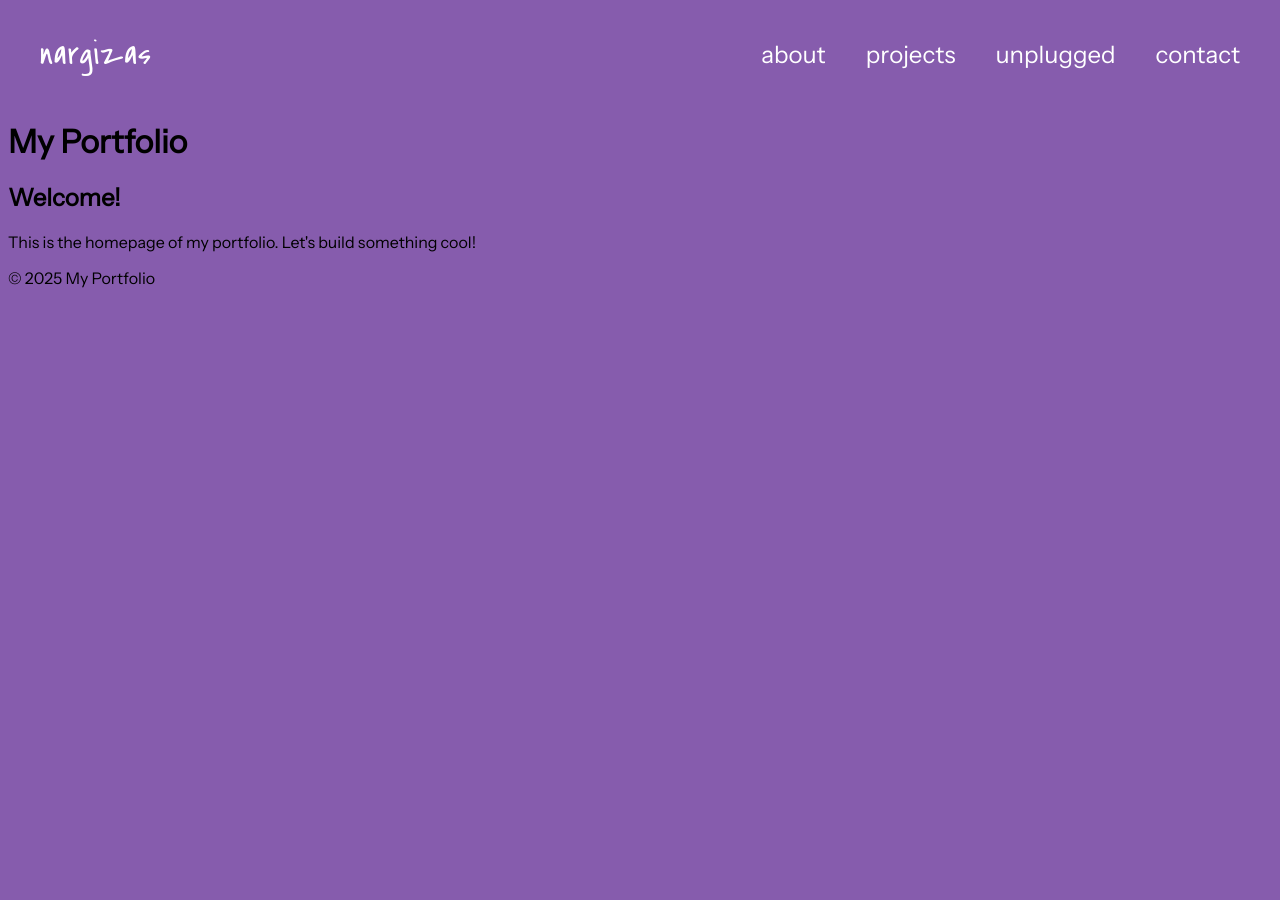
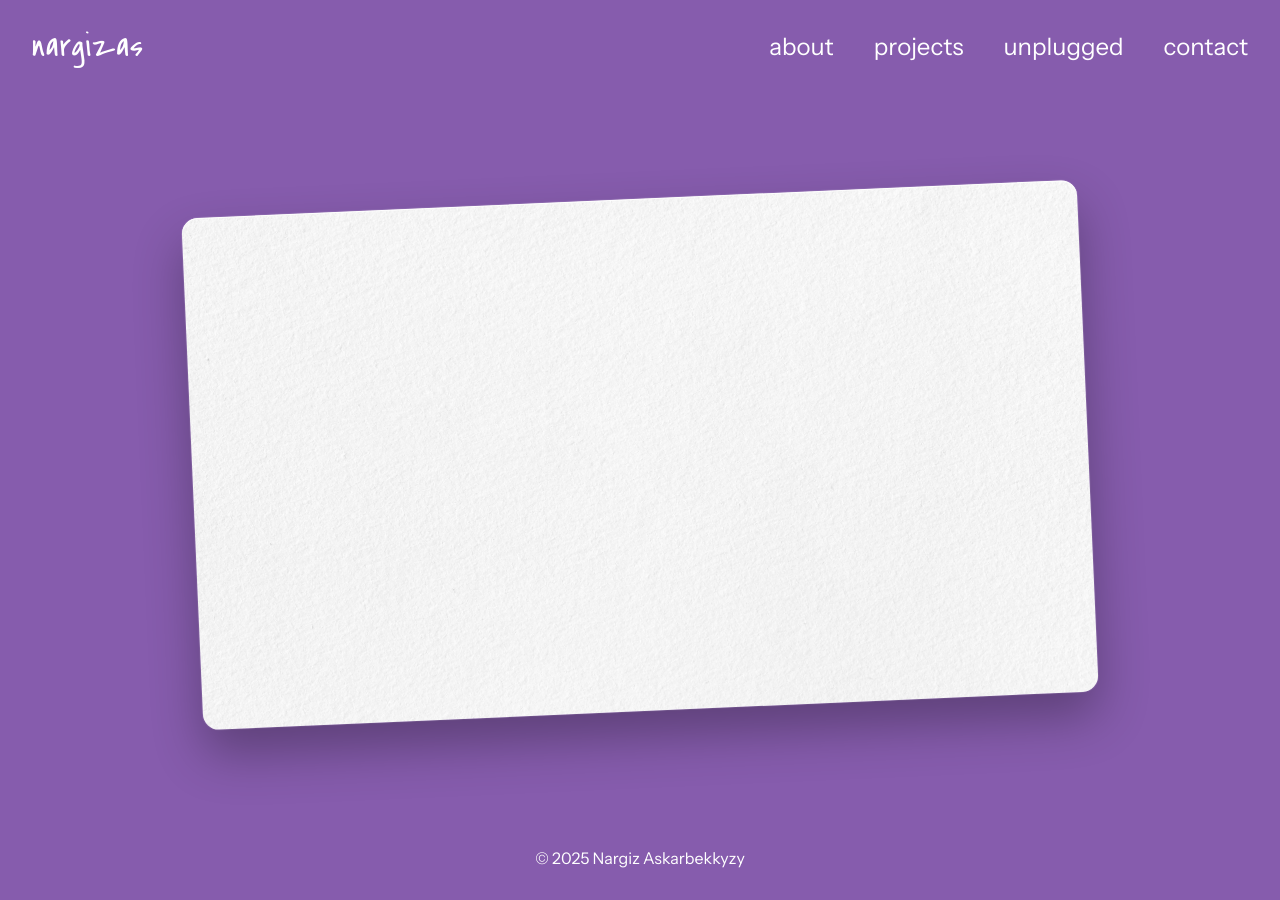
Before and after one commit to nargizas/nargizas.github.io, a Jekyll site: the page built from index.html, in a window 1280 px wide. Built offline with Jekyll 4.4.1, drawn with Linux system fonts in a browser that asks for light colours.

Commit message:
add card container

```diff
--- a/_layouts/default.html
+++ b/_layouts/default.html
@@ -23,16 +23,13 @@
     </ul>
   </nav>
 
-  <header>
-    <h1>My Portfolio</h1>
-  </header>
 
   <main>
     {{ content }}
   </main>
 
   <footer>
-    <p>&copy; 2025 My Portfolio</p>
+    <p>&copy; 2025 Nargiz Askarbekkyzy</p>
   </footer>
 
   <script src="/assets/js/script.js"></script>
--- a/_sass/_main.scss
+++ b/_sass/_main.scss
@@ -1,4 +1,27 @@
+html,
 body {
+    height: 100%;
+    margin: 0;
+    display: flex;
+    flex-direction: column;
+}
+
+body {
+    flex: 1;
     background-color: #865CAD;
     font-family: 'Instrument Sans';
 }
+
+main {
+    flex: 1;
+    display: flex;
+    justify-content: center;
+    align-items: center;
+    padding: 2rem;
+}
+
+footer {
+    text-align: center;
+    padding: 1rem;
+    color: white;
+}
--- /dev/null
+++ b/_sass/pages/_index.scss
@@ -0,0 +1,25 @@
+.card {
+    background-image: url('/assets/images/paper.jpg');
+    background-size: cover;
+    background-position: center;
+    background-repeat: no-repeat;
+    border-radius: 16px;
+    width: 70vw;
+    height: 40vw;
+    box-shadow:
+        0 25px 50px rgba(0, 0, 0, 0.3),
+        0 0 0 1px rgba(255, 255, 255, 0.1),
+        inset 0 1px 0 rgba(255, 255, 255, 0.9);
+    position: relative;
+    transform: rotate(-2.5deg);
+    transition: all 0.4s ease;
+
+    &:hover {
+        transform: rotate(0deg) translateY(-10px);
+        box-shadow:
+            0 40px 70px rgba(0, 0, 0, 0.4),
+            0 0 0 1px rgba(255, 255, 255, 0.2),
+            inset 0 1px 0 rgba(255, 255, 255, 0.9);
+    }
+
+}
--- a/assets/css/style.scss
+++ b/assets/css/style.scss
@@ -1,4 +1,5 @@
 ---
 ---
 @use "main";
-@use "nav.scss";
+@use "nav";
+@use "pages/index"
--- a/index.html
+++ b/index.html
@@ -2,5 +2,7 @@
 layout: default
 title: Home
 ---
-<h2>Welcome!</h2>
-<p>This is the homepage of my portfolio. Let's build something cool!</p>
+
+<div class="card">
+
+</div>
```
Also changed, not shown: assets/images/paper.jpg (added).
